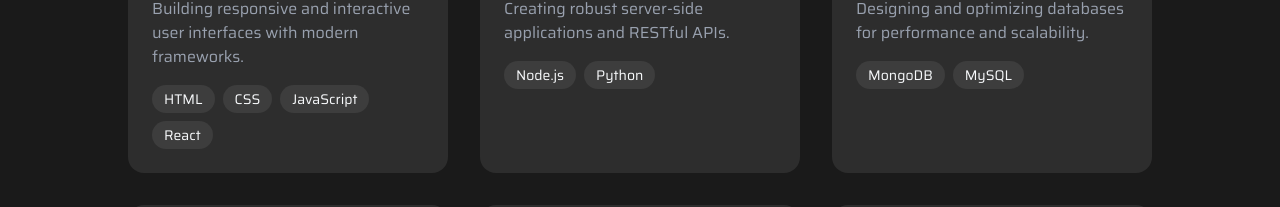
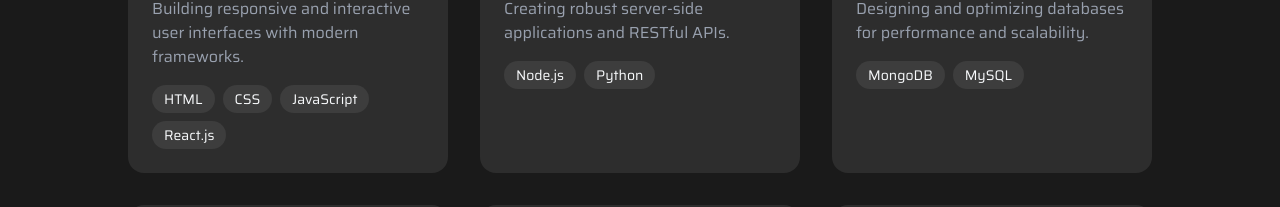
Before and after one commit to Vishnupriyayuvaraj/portfolio, a React (Vite) app: page / in a window 1280 px wide. Shown: the part 2299-2506 px from the top of the page. Built offline with nearby package versions, Linux system fonts and the light colour scheme.

Commit message:
Fixed routing and navbar scroll

```diff
--- a/src/assets/assets.js
+++ b/src/assets/assets.js
@@ -43,7 +43,7 @@ export const skills = [
     title: 'Frontend Development',
     icon: FaReact,
     description: 'Building responsive and interactive user interfaces with modern frameworks.',
-    tags: ['HTML', 'CSS', 'JavaScript', 'React']
+    tags: ['HTML', 'CSS', 'JavaScript', 'React.js']
   },
   {
     title: 'Backend Development',
```
